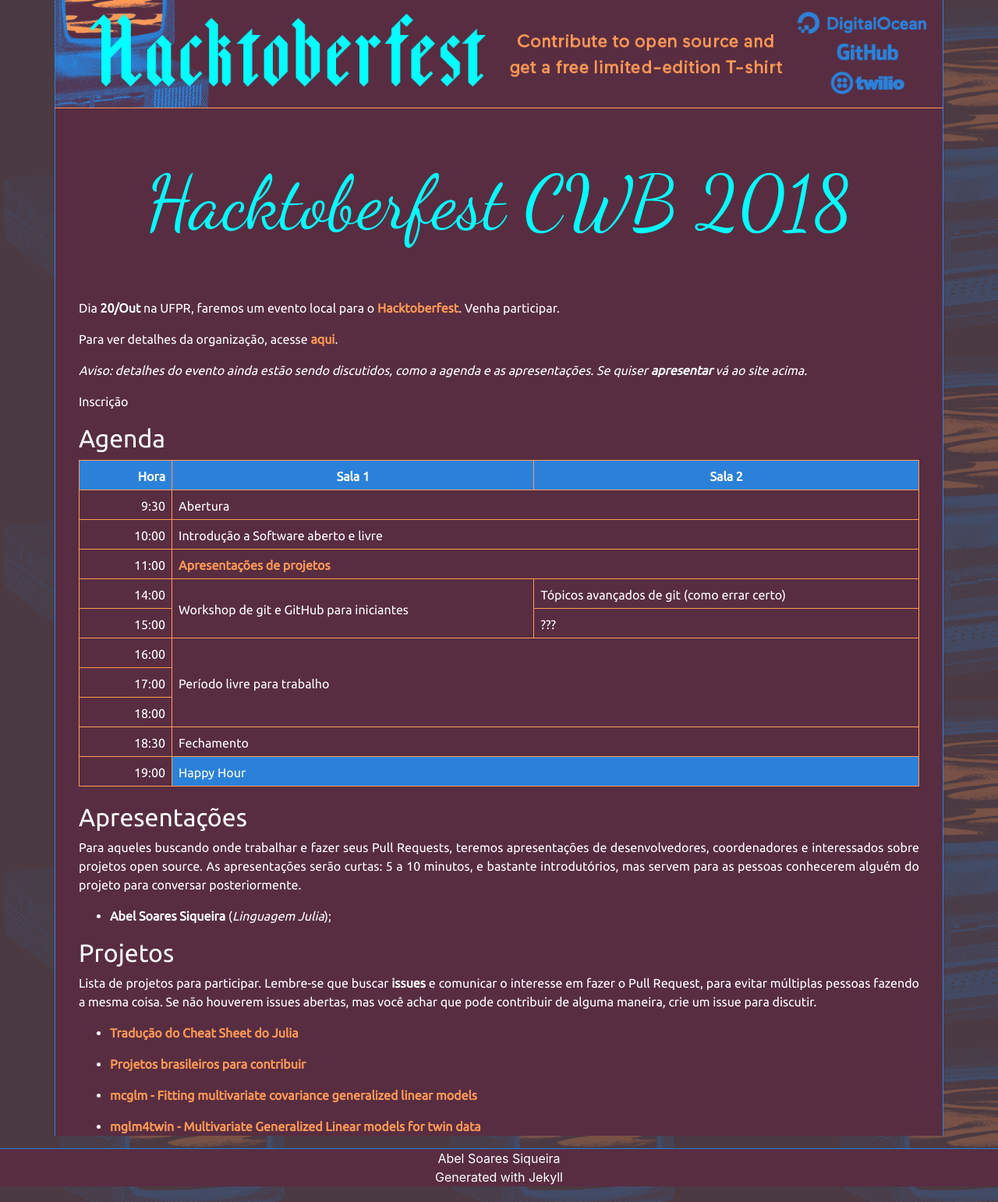
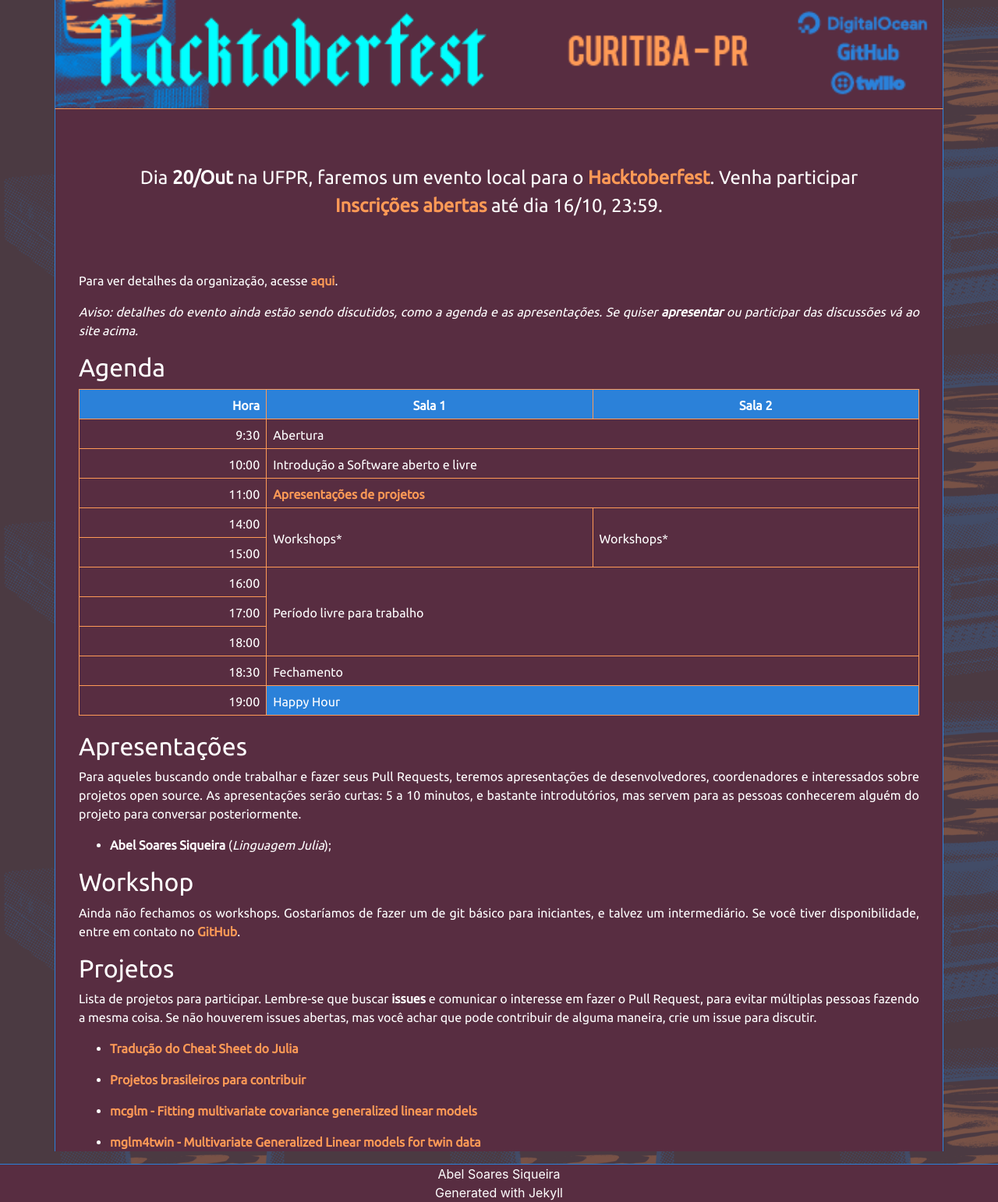
Before and after one commit to hacktoberfestcwb/2018, a Jekyll site: the page built from index.md, in a window 1280 px wide. Shown: the whole page at 78% size. Built offline with Jekyll 4.4.1, drawn with Linux system fonts in a browser that asks for light colours.

Commit message:
Adiciona inscrições

```diff
--- a/_layouts/default.html
+++ b/_layouts/default.html
@@ -10,7 +10,7 @@
     <meta name="description" content="{{ site.description }}">
 
     <link rel="stylesheet" href="{{ site.baseurl }}/css/bootstrap.min.css">
-    <link href="https://fonts.googleapis.com/css?family=Dancing+Script|Ubuntu" rel="stylesheet">
+    <link href="https://fonts.googleapis.com/css?family=Ubuntu" rel="stylesheet">
     <link rel="stylesheet" href="{{ site.baseurl }}/css/main.css">
 
     <!-- <script src="{{ site.baseurl }}/js/jquery.min.js" async></script> -->
--- a/_sass/_base.scss
+++ b/_sass/_base.scss
@@ -18,17 +18,27 @@ p {
   border-style: solid;
   border-bottom: 1px $amber solid;
   padding: 0px;
+  img {
+    width: 100%;
+  }
 }
 
 .main {
+  padding-top: 20px;
   font-family: 'Ubuntu', sans-serif;
-  font-weight: 500;
+  font-weight: 400;
   border-width: 0px 1px;
   border-color: $blue;
   border-style: solid;
   background: $crimson;
   height: 100%;
   min-height: 1080px;
+}
+
+.anuncio {
+  text-align: center;
+  font-size: 1.5em;
+  padding: 50px;
 }
 
 footer {
@@ -49,7 +59,6 @@ a {
 
 .title {
   color: $cyan;
-  font-family: 'Dancing Script', cursive;
   padding: 50px;
   font-size: 6em;
   text-align: center;
--- a/index.md
+++ b/index.md
@@ -2,21 +2,20 @@
 layout: default
 ---
 
-<div class="title">
-  Hacktoberfest CWB 2018
-</div>
+<p class="anuncio">
+Dia <strong>20/Out</strong> na UFPR, faremos um evento local para o
+<a href="https://hacktoberfest.digitalocean.com/"> Hacktoberfest</a>.
+Venha participar<br>
 
-Dia **20/Out** na UFPR, faremos um evento local para o
-[Hacktoberfest](https://hacktoberfest.digitalocean.com/).
-Venha participar.
+<a href="https://goo.gl/forms/J62F29jMm5Gpl85m2">Inscrições abertas</a>
+até dia 16/10, 23:59.
+</p>
 
 Para ver detalhes da organização, acesse
-[aqui](https://github.com/abelsiqueira/hacktoberfest-cwb-2018).
+[aqui](https://github.com/hacktoberfestcwb/2018/).
 
 *Aviso: detalhes do evento ainda estão sendo discutidos, como a agenda e as
-apresentações. Se quiser **apresentar** vá ao site acima.*
-
-Inscrição
+apresentações. Se quiser **apresentar** ou participar das discussões vá ao site acima.*
 
 ## Agenda
 
@@ -42,12 +41,11 @@ Inscrição
   </tr>
   <tr>
     <td class="text-right">14:00</td>
-    <td rowspan="2">Workshop de git e GitHub para iniciantes</td>
-    <td>Tópicos avançados de git (como errar certo)</td>
+    <td rowspan="2">Workshops*</td>
+    <td rowspan="2">Workshops*</td>
   </tr>
   <tr>
     <td class="text-right">15:00</td>
-    <td>???</td>
   </tr>
   <tr>
     <td class="text-right">16:00</td>
@@ -80,6 +78,12 @@ as pessoas conhecerem alguém do projeto para conversar posteriormente.
 - **{{ x.name }}** (*{{ x.title }}*);
 {% endfor %}
 
+## Workshop
+
+Ainda não fechamos os workshops. Gostaríamos de fazer um de git básico para iniciantes,
+e talvez um intermediário. Se você tiver disponibilidade, entre em contato no
+[GitHub](https://github.com/hacktoberfestcwb/2018/).
+
 ## Projetos
 
 Lista de projetos para participar. Lembre-se que buscar **issues** e comunicar o
```
Also changed, not shown: assets/banner.png.
